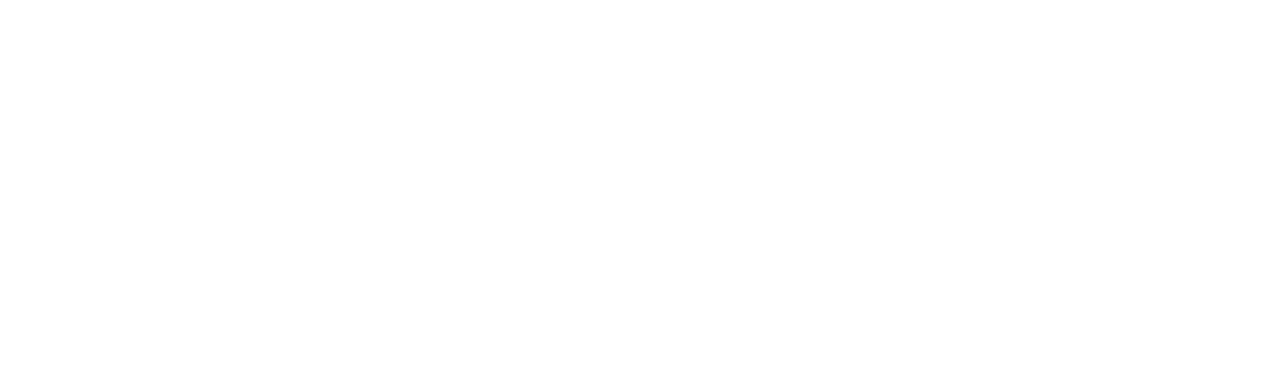
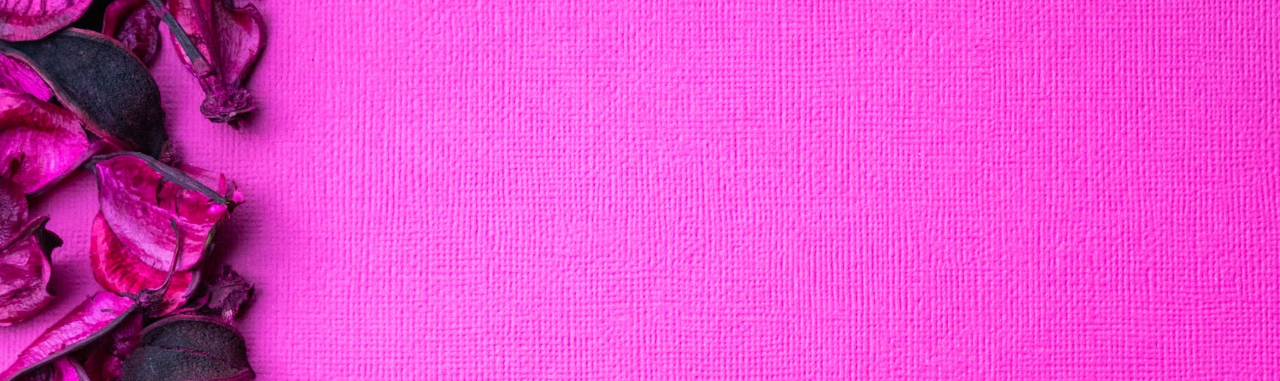
Before and after one commit to azhagurajaaa/love, a plain HTML site: page index.html in a window 1280 px wide. Shown: the top 381 px of the page. Drawn offline with Linux system fonts and the light colour scheme; files whose address does not match are found by name.

Commit message:
Update style.css

```diff
--- a/style.css
+++ b/style.css
@@ -1,6 +1,6 @@
 html{
    background-image: linear-gradient(white,pink);
-   background-image: url(image/azhagu.jpeg);
+   background-image: url(azhagu.jpeg);
    background-repeat: no-repeat;
    background-size:100rem;
    justify-content: center;
```
